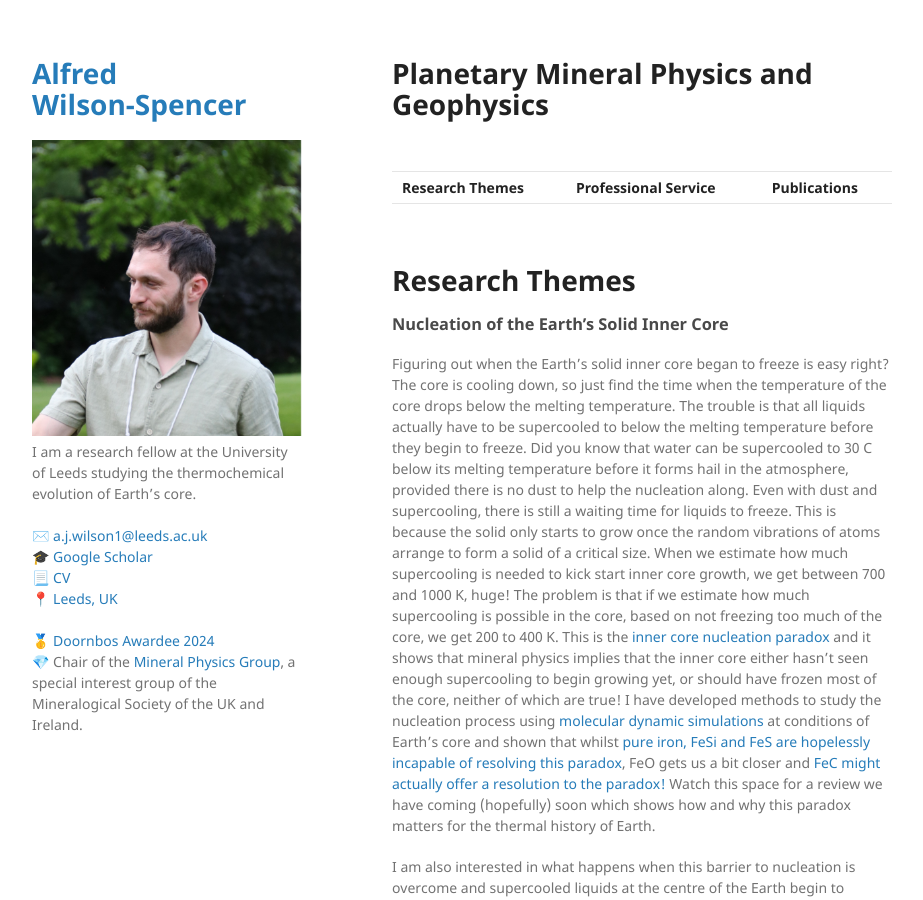
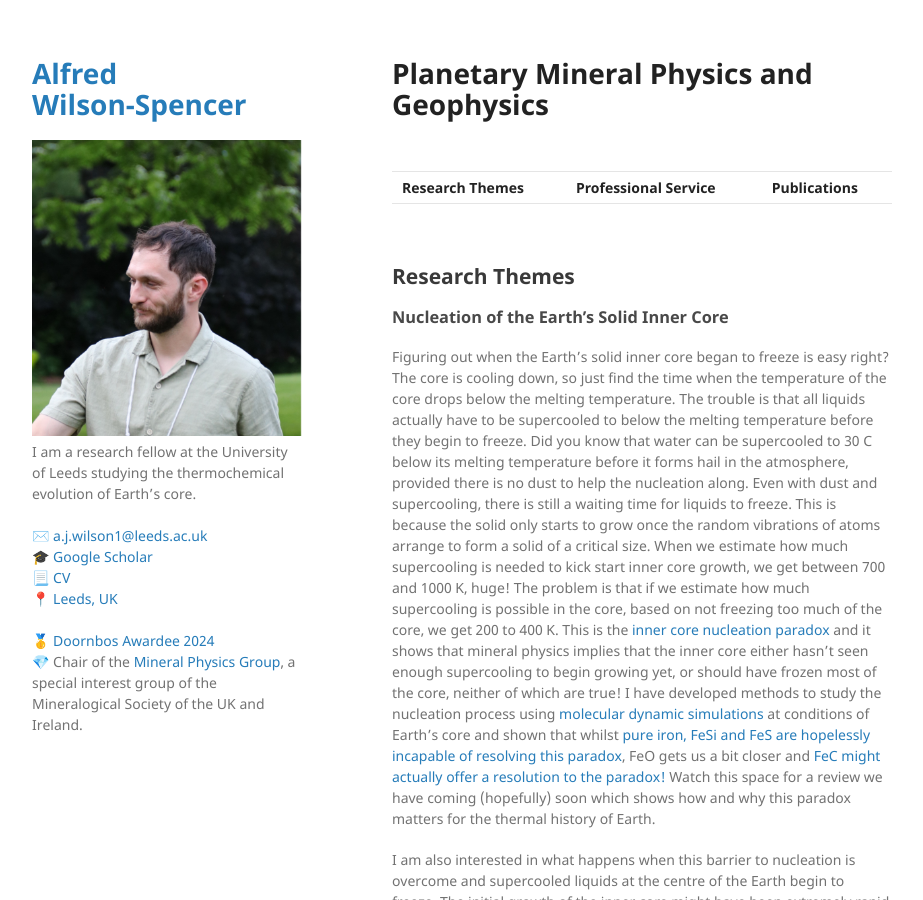
Before and after one commit to Fwilson93/Portfolio, a Jekyll site: the page built from research-themes.md, in a window 1280 px wide and 900 px high. Shown: the whole window, without its empty margins (178-1101 px from the left). Built offline with Jekyll 4.4.1, drawn with Linux system fonts in a browser that asks for light colours; our own code applies the rules of GitHub Pages for plain Markdown files.

Commit message:
Update research-themes.md

```diff
--- a/research-themes.md
+++ b/research-themes.md
@@ -9,7 +9,7 @@ layout: default
 | [__Research Themes__](./research-themes.html) | [__Professional Service__](./professional-service.html) | [__Publications__](./publications.html) |
 
 <br/>
-# Research Themes
+## Research Themes
 ### Nucleation of the Earth's Solid Inner Core
 Figuring out when the Earth's solid inner core began to freeze is easy right? The core is cooling down, so just find the time when the temperature of the core drops below the melting temperature. The trouble is that all liquids actually have to be supercooled to below the melting temperature before they begin to freeze. Did you know that water can be supercooled to 30 C below its melting temperature before it forms hail in the atmosphere, provided there is no dust to help the nucleation along. Even with dust and supercooling, there is still a waiting time for liquids to freeze. This is because the solid only starts to grow once the random vibrations of atoms arrange to form a solid of a critical size.
 When we estimate how much supercooling is needed to kick start inner core growth, we get between 700 and 1000 K, huge! The problem is that if we estimate how much supercooling is possible in the core, based on not freezing too much of the core, we get 200 to 400 K. This is the <a href="https://doi.org/10.1016/j.epsl.2018.01.018">inner core nucleation paradox</a> and it shows that mineral physics implies that the inner core either hasn't seen enough supercooling to begin growing yet, or should have frozen most of the core, neither of which are true! I have developed methods to study the nucleation process using <a href="https://doi.org/10.1103/PhysRevB.103.214113">molecular dynamic simulations</a> at conditions of Earth's core and shown that whilst <a href="https://doi.org/10.1016/j.epsl.2023.118176">pure iron, FeSi and FeS are hopelessly incapable of resolving this paradox</a>, FeO gets us a bit closer and <a href="https://doi.org/10.31223/X53D8H">FeC might actually offer a resolution to the paradox!</a>
```
